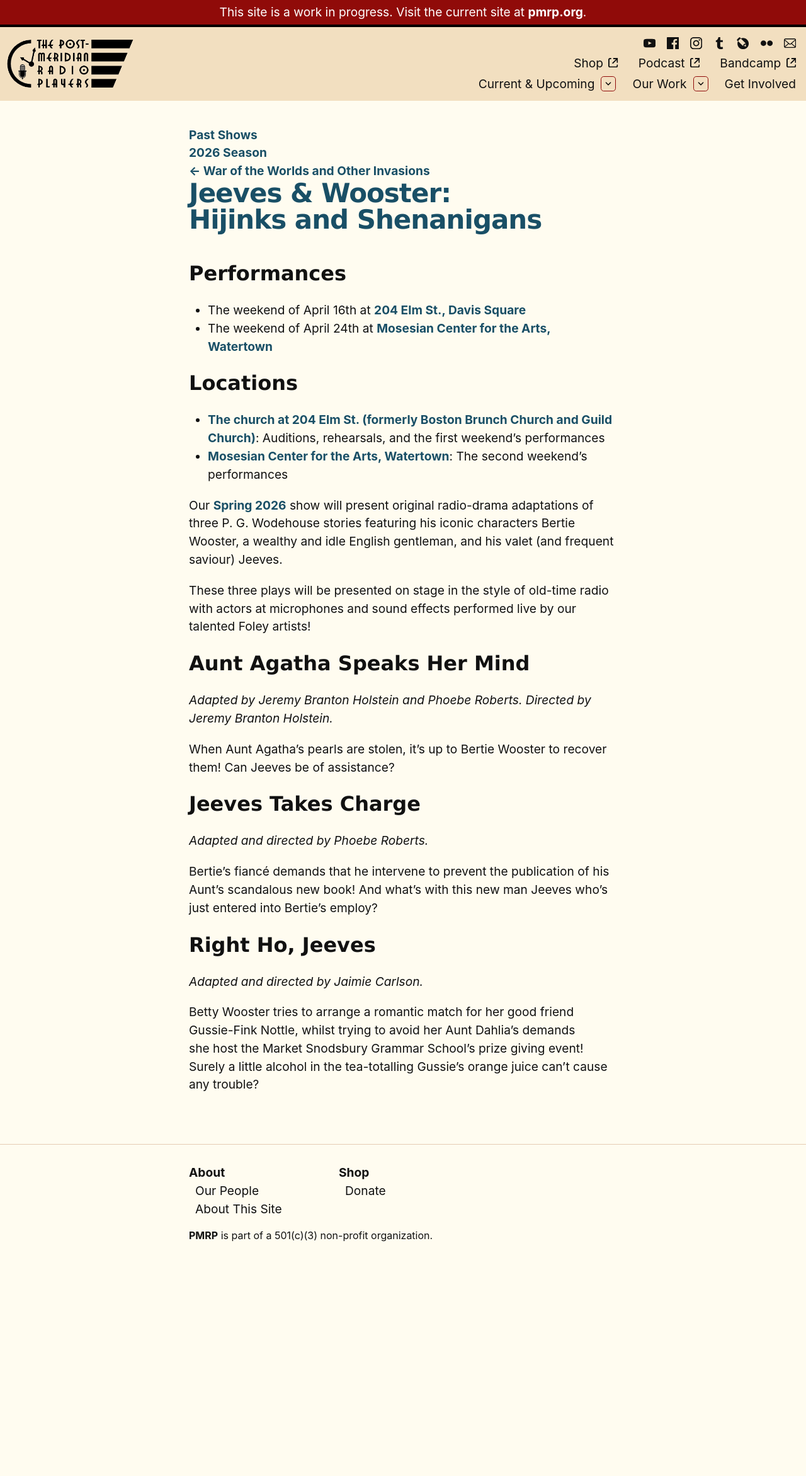
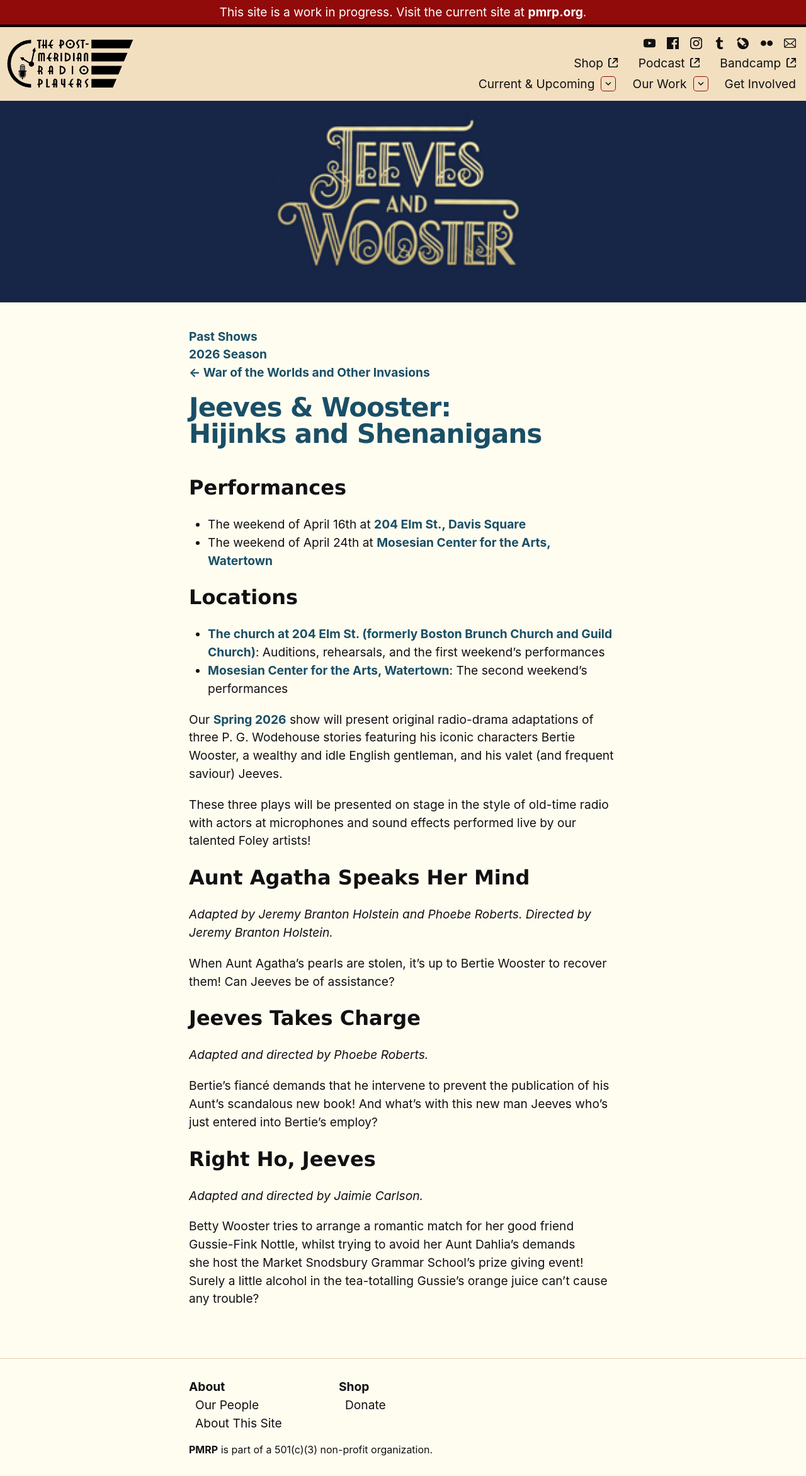
Before and after one commit to pmrp-boston/pmrp_2025, a Jekyll site: the page built from _events/jeeves/index.md, in a window 1280 px wide. Shown: the whole page at 63% size. Built offline with Jekyll 4.4.1, drawn with Linux system fonts in a browser that asks for light colours; before the commit the page ends 2003 px from its top, so only the background shows below that.

Commit message:
Enable banner image front matter for any page that wants one

```diff
--- a/_events/jeeves/index.md
+++ b/_events/jeeves/index.md
@@ -3,6 +3,7 @@ title: "Jeeves & Wooster: Hijinks and Shenanigans"
 event_id: jeeves
 season_id: 2026
 closed_datetime: 2026-04-25 20:00:00 -0400
+banner_img: events/jeeves/jeeves-webbanner-600x150.png
 auditions:
   dates:
     - 2026-04-16
--- a/_layouts/default.html
+++ b/_layouts/default.html
@@ -17,6 +17,13 @@
     {%- include header/header.html -%}
 
     <div class="page-wrapper">
+
+      {% if page.banner_img %}
+      <div class="banner-img-wrapper">
+        <img src="{{ page.banner_img | relative_url }}" alt="{{ page.banner_img_alt }}"/>
+      </div>
+      {% endif %}
+
       <main class="page-content" aria-label="Content">
         <div class="content-wrapper">
           {{ content }}
--- a/_layouts/page.html
+++ b/_layouts/page.html
@@ -55,7 +55,7 @@ layout: default
 
   {% endif %}
 
-  <nav>
+  <nav class="page-nav">
     <ol class="unstyled-list">
       {% if site.time < page.closed_datetime %}
       <li><a href="{{ 'upcoming' | relative_url }}">Current & Upcoming</a></li>
@@ -73,6 +73,7 @@ layout: default
       {% endif %}
     </ol>
   </nav>
+
   {% endif %}
 
   <header class="post-header">
--- a/assets/css/main.css
+++ b/assets/css/main.css
@@ -496,6 +496,18 @@ button.menu-button-dropdown:hover {
 /**
  * Page content
  */
+.page-nav {
+  margin-bottom: var(--space-vertical-rhythm);
+}
+
+.banner-img-wrapper {
+  width: 100%;
+}
+
+.banner-img-wrapper > img {
+  width: 100%;
+}
+
 .page-content {
   padding: calc(2 * var(--space-vertical-rhythm)) 0;
   flex: 1;
```
Also changed, not shown: _events/README.md (+2 -0 lines), _events/bullets/index.md (+1 -0 lines), _seasons/README.md (+2 -0 lines), README.md, _events/falcon/falcon-banner.png (added), _events/jeeves/jeeves-webbanner-600x150.png (added), sites/default/files/summer2025-v1-scaled-fixed.jpg (added).
